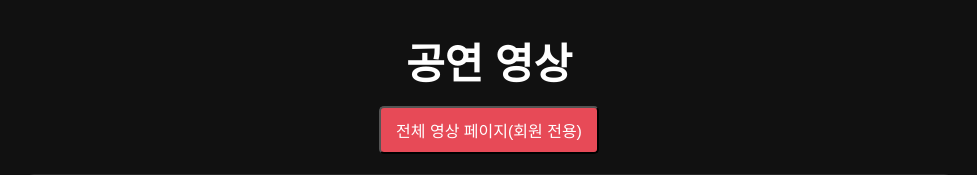
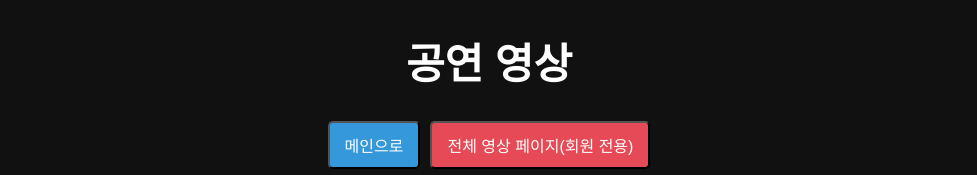
Before and after one commit to jingiru/9ine, a Flask app: page /performance-videos in a window 1280 px wide. Shown: the top 175 px of the page, without its empty margins (151-1128 px from the left). Run offline with Flask 3, Linux system fonts and the light colour scheme.

Commit message:
홈버튼 추가

```diff
--- a/app.py
+++ b/app.py
@@ -5,6 +5,11 @@ app = Flask(__name__)
 @app.route('/')
 def index():
     return render_template('index.html')
+
+@app.route('/home')
+def home():
+    return render_template('index.html')
+
 
 @app.route('/practice-videos')
 def practice_videos():
--- a/static/script.js
+++ b/static/script.js
@@ -6,6 +6,11 @@ document.addEventListener("DOMContentLoaded", function () {
 document.addEventListener("DOMContentLoaded", function () {
     console.log("댄스 동아리 홈페이지가 로드되었습니다!");
 });
+
+function goHome() {
+    window.location.href = "/home";  // Flask 라우트로 이동
+}
+
 
 // 🔐 회원 인증 코드 입력 및 검증
 function requestAccess() {
--- a/static/styles.css
+++ b/static/styles.css
@@ -153,6 +153,31 @@ body {
     border-radius: 10px;
 }
 
+
+.button-container {
+    display: flex;
+    gap: 10px;  /* 버튼 사이 간격 */
+    margin-top: 15px;
+    justify-content: center; /* 버튼 중앙 정렬 */
+}
+
+/* HOME 버튼 스타일 */
+.home-btn {
+    display: inline-block;
+    margin-top: 10px;
+    padding: 10px 15px;
+    background: #3498db;
+    color: white;
+    font-size: 16px;
+    text-decoration: none;
+    border-radius: 5px;
+    transition: background 0.3s ease;
+}
+
+.home-btn:hover {
+    background: #2980b9;
+}
+
 /* 전체 영상 보기 버튼 */
 .view-all-btn {
     display: inline-block;
@@ -169,6 +194,10 @@ body {
 .view-all-btn:hover {
     background: #ff5f73;
 }
+
+
+
+
 
 /* 푸터 */
 footer {
--- a/templates/performance_videos.html
+++ b/templates/performance_videos.html
@@ -10,7 +10,11 @@
 <body>
     <div class="container">
         <h1 class="teamname">공연 영상</h1>
-        <button class="view-all-btn" onclick="requestAccess()">전체 영상 페이지(회원 전용)</button>
+        <div class="button-container">
+            <button class="home-btn" onclick="goHome()">메인으로</button>
+            <button class="view-all-btn" onclick="requestAccess()">전체 영상 페이지(회원 전용)</button>
+        </div>
+
 
         <div class="playlist-container">
 
```
